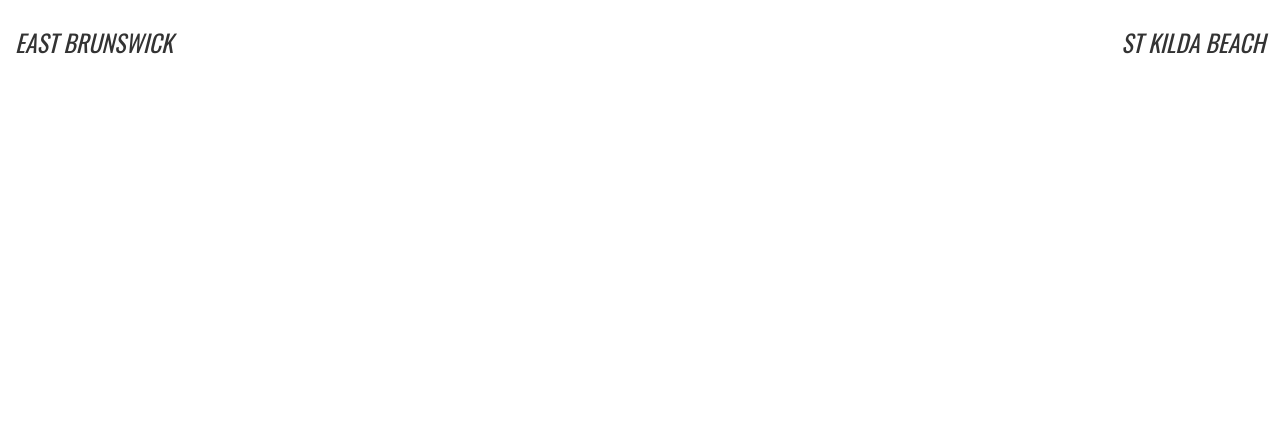
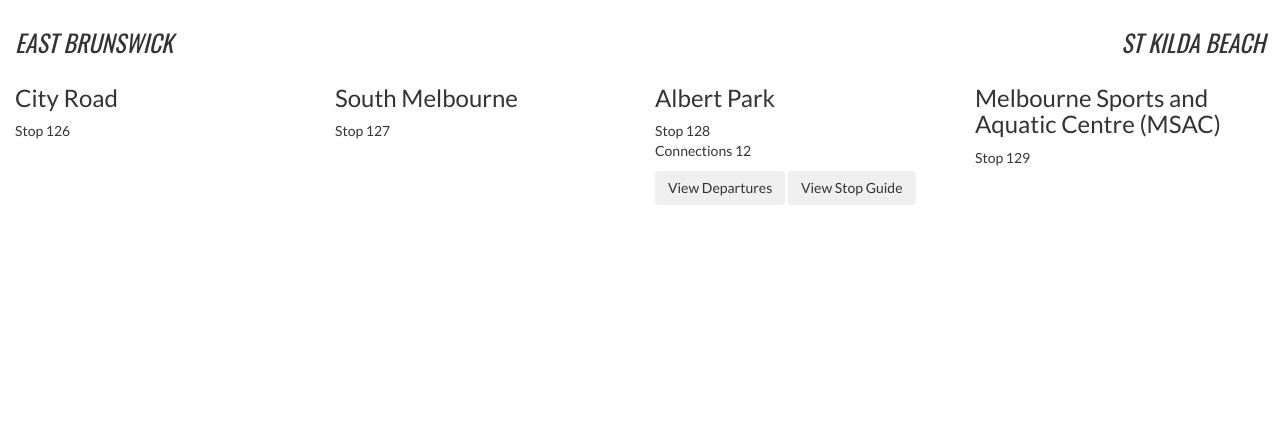
Before and after one commit to maleakhiw/hook-turn, a web app: file route_guide.html in a window 1280 px wide. Shown: the part 245-691 px from the top of the page. Run offline with its HTML, style and script files only (its server is not run), Linux system fonts and the light colour scheme; some libraries are stand-ins or nearby versions.

Commit message:
Finish basic route map

```diff
--- a/css/route_guide.css
+++ b/css/route_guide.css
@@ -7,6 +7,7 @@
 .jumbotron h1 {
   font-family: 'Oswald', sans-serif;
   font-style: italic;
+  /*font-weight: 300;*/
   color: #FFFFFF;
   margin-top: 0;
   margin-bottom: 0;
@@ -15,6 +16,7 @@
 .jumbotron h3 {
   font-family: 'Oswald', sans-serif;
   font-style: italic;
+  font-weight: 300;
   color: #FFFFFF;
   margin-top: 0;
   margin-bottom: 0;
@@ -23,6 +25,7 @@
 .terminus-stops h3 {
   font-family: 'Oswald', sans-serif;
   font-style: italic;
+  /*font-weight: 300;*/
   margin-top: 0;
   /*color: #FFFFFF;*/
 }
@@ -32,3 +35,15 @@
   display: flex;
   align-items: center;
 }
+
+/*.btn {
+  margin-bottom: 12px;
+}
+
+.button-group-centered {
+  text-align: center;
+}*/
+
+body {
+    font-family: 'Lato', sans-serif;
+}
--- a/route_guide.html
+++ b/route_guide.html
@@ -11,7 +11,7 @@
 	<!-- Font awesome CDN -->
 	<link rel="stylesheet" href="https://maxcdn.bootstrapcdn.com/font-awesome/4.7.0/css/font-awesome.min.css" />
 
-	<link href="https://fonts.googleapis.com/css?family=Oswald" rel="stylesheet">
+	<link href="https://fonts.googleapis.com/css?family=Oswald:300,400|Lato" rel="stylesheet">
 	<link rel="stylesheet" type="text/css" href="css/route_guide.css" />
 </head>
 <body>
@@ -57,16 +57,53 @@
 	<!-- Terminus stops -->
 	<div class="terminus-stops">
 		<row>
-			<div class="col-xs-3">
+			<div class="col-sm-6">
 				<h3>EAST BRUNSWICK</h3>
 			</div>
-			<div class="col-xs-6"></div>
-			<div class="col-xs-3" style="text-align: right">
+			<div class="col-sm-6 hidden-xs" style="text-align: right">
 				<h3>ST KILDA BEACH</h3>
 			</div>
 		</row>
 	</div>
 
+	<!-- Route map -->
+	<div class="route-map">
+		<row>
+				<div class="col-md-3">
+					<h3>City Road</h3>
+					<p>Stop 126</p>
+				</div>
+				<div class="col-md-3">
+					<h3>South Melbourne</h3>
+					<p>Stop 127</p>
+				</div>
+				<div class="col-md-3">
+					<h3>Albert Park</h3>
+					<p>Stop 128</br>
+					Connections 12</p>
+					<!-- <div class="button-group-centered"> -->
+						<button type="button" class="btn btn-secondary">View Departures</button>
+						<button type="button" class="btn btn-secondary">View Stop Guide</button>
+					<!-- </div> -->
+				</div>
+				<div class="col-md-3">
+					<h3>Melbourne Sports and Aquatic Centre (MSAC)</h3>
+					<p>Stop 129</p>
+				</div>
+		</row>
+	</div>
+
+	<!-- move teminus station to bottom instead of top right -->
+	<div class="terminus-stops">
+		<row>
+			<div class="col-xs-6 hidden-xs">
+				<!-- <h3>EAST BRUNSWICK</h3> -->
+			</div>
+			<div class="col-xs-6 hidden-sm hidden-md hidden-lg hidden-xl">
+				<h3>ST KILDA BEACH</h3>
+			</div>
+		</row>
+	</div>
 
 	<!-- Include Javascript and Jquery -->
 	<script src="https://code.jquery.com/jquery-3.1.1.js" integrity="sha256-16cdPddA6VdVInumRGo6IbivbERE8p7CQR3HzTBuELA=" crossorigin="anonymous"></script>
```
